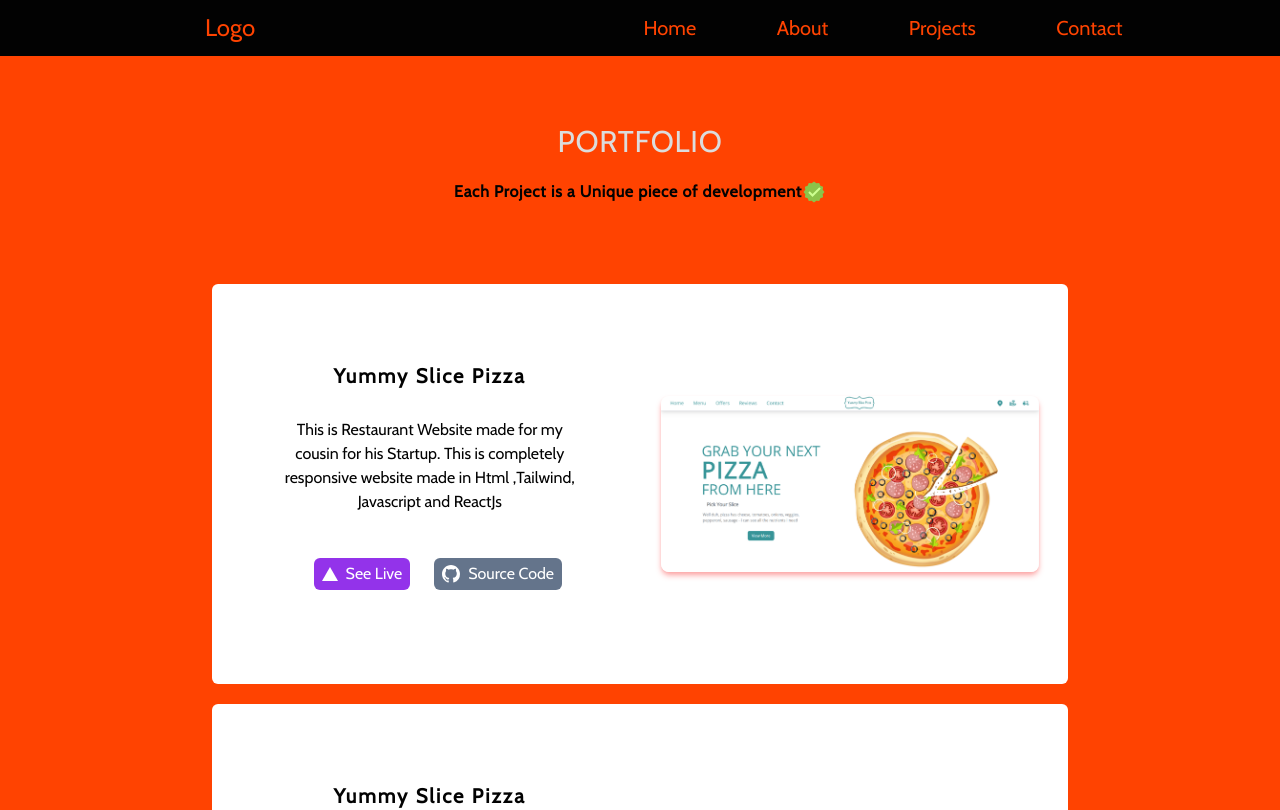
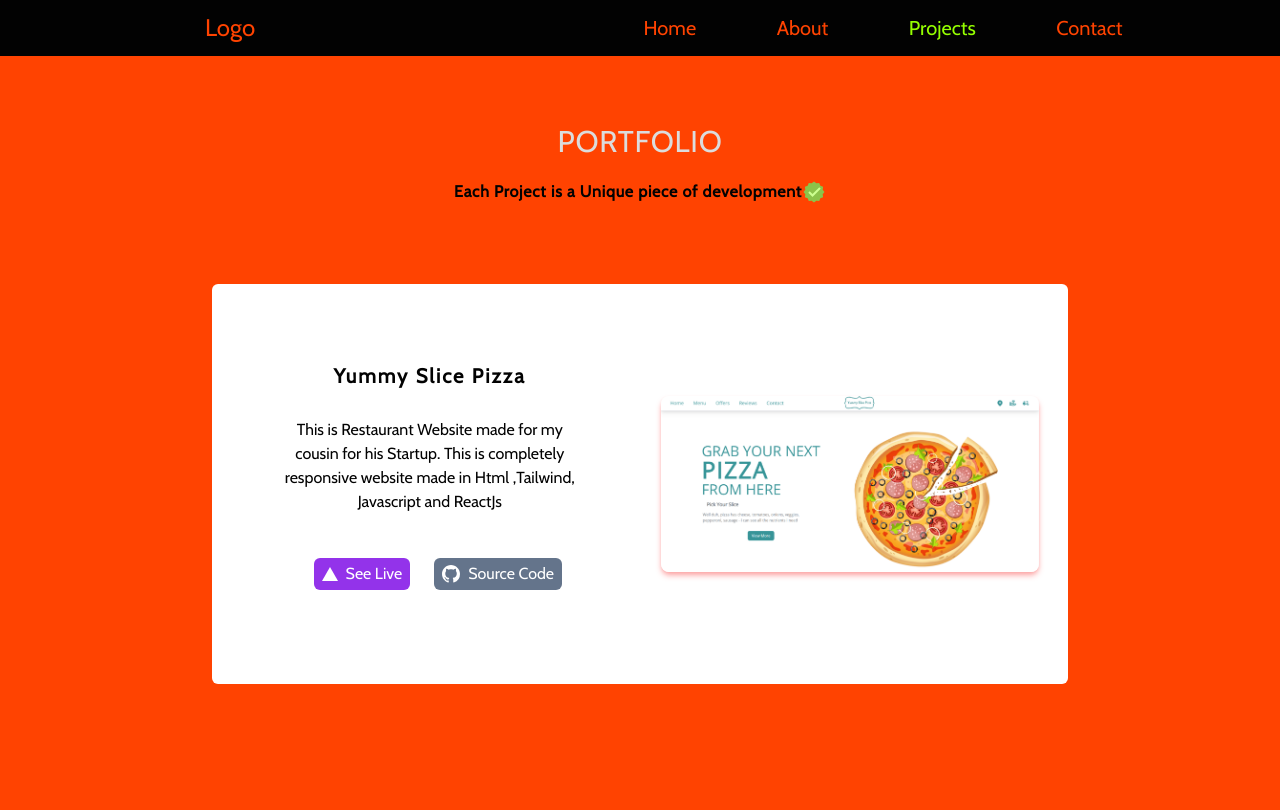
Before and after one commit to ucantbe-jagmeet/my-portfolio, a React (Create React App) app: page /projects in a window 1280 px wide. Shown: the top 810 px of the page. Built offline with nearby package versions, Linux system fonts and the light colour scheme.

Commit message:
React router dom completed

```diff
--- a/public/index.html
+++ b/public/index.html
@@ -15,7 +15,7 @@
 
     <title>Jagmeet's PortFolio</title>
   </head>
-  <body>
+  <body className="hide-scrollbar">
     <noscript>You need to enable JavaScript to run this app.</noscript>
     <div id="root"></div>
   </body>
--- a/src/assets/portfolio/portfolioData.js
+++ b/src/assets/portfolio/portfolioData.js
@@ -8,14 +8,6 @@ const data = [
     href2: "https://github.com/ucantbe-jagmeet/yummy-slice-pizza",
     img: portfolio1,
   },
-  {
-    id: 2,
-    title: "Yummy Slice Pizza",
-    text: "This is Restaurant Website made for my cousin for his Startup. This is completely responsive website made in Html ,Tailwind, Javascript and ReactJs",
-    href1: "https://yummy-slice-pizza-gagret.vercel.app/",
-    href2: "https://github.com/ucantbe-jagmeet/yummy-slice-pizza",
-    img: portfolio1,
-  },
 ];
 
 export default data;
--- a/src/pages/BigNavbar.js
+++ b/src/pages/BigNavbar.js
@@ -42,14 +42,21 @@ const BigNavbar = () => {
             const { id, href, text } = links;
 
             return (
-              <li
-                key={id}
-                className="text-[--primary-red1] cursor-pointer hover:text-[--primary-green] ease-in  duration-200 "
-                onMouseEnter={() => setIsHover(!isHover)}
-                onMouseLeave={() => setIsHover(!isHover)}
+              <NavLink
+                to={href}
+                style={({ isActive }) => {
+                  return { color: isActive ? "#95FF00" : "#FF4301" };
+                }}
               >
-                <NavLink to={href}>{text}</NavLink>
-              </li>
+                <li
+                  key={id}
+                  className="cursor-pointer hover:text-[--primary-green] ease-in  duration-200 "
+                  onMouseEnter={() => setIsHover(!isHover)}
+                  onMouseLeave={() => setIsHover(!isHover)}
+                >
+                  {text}
+                </li>
+              </NavLink>
             );
           })}
         </ul>
--- a/src/pages/Home.js
+++ b/src/pages/Home.js
@@ -11,7 +11,7 @@ import Footer from "./Footer";
 const Home = () => {
   return (
     <>
-      <main className="home--main  bg-[--primary-black]">
+      <main className="home--main  bg-[--primary-black] hide-scrollbar">
         <header className="home--header ">
           <img
             src={Img2}
--- a/src/pages/Projects.js
+++ b/src/pages/Projects.js
@@ -7,7 +7,7 @@ import portfolioData from "../assets/portfolio/portfolioData";
 
 const Projects = () => {
   return (
-    <main className="h-auto w-[100vw] bg-[--primary-red1] text-[--primary-black] p-7  flex flex-col items-center justify-center ">
+    <main className="h-[100vh] w-[100vw] bg-[--primary-red1] text-[--primary-black] p-7  flex flex-col items-center justify-center ">
       <div className="w-[100%]  flex flex-col items-center py-10">
         <h1 className="text-3xl text-[--primary-white] uppercase tracking-wide">
           Portfolio
@@ -17,7 +17,7 @@ const Projects = () => {
           <FcApproval className="text-2xl" />
         </p>
       </div>
-      <div className="h-auto md:w-[70%]  ">
+      <div className="h-full md:w-[70%]  ">
         {portfolioData.map((links) => {
           const { id, title, text, href1, href2, img } = links;
           return (
```
